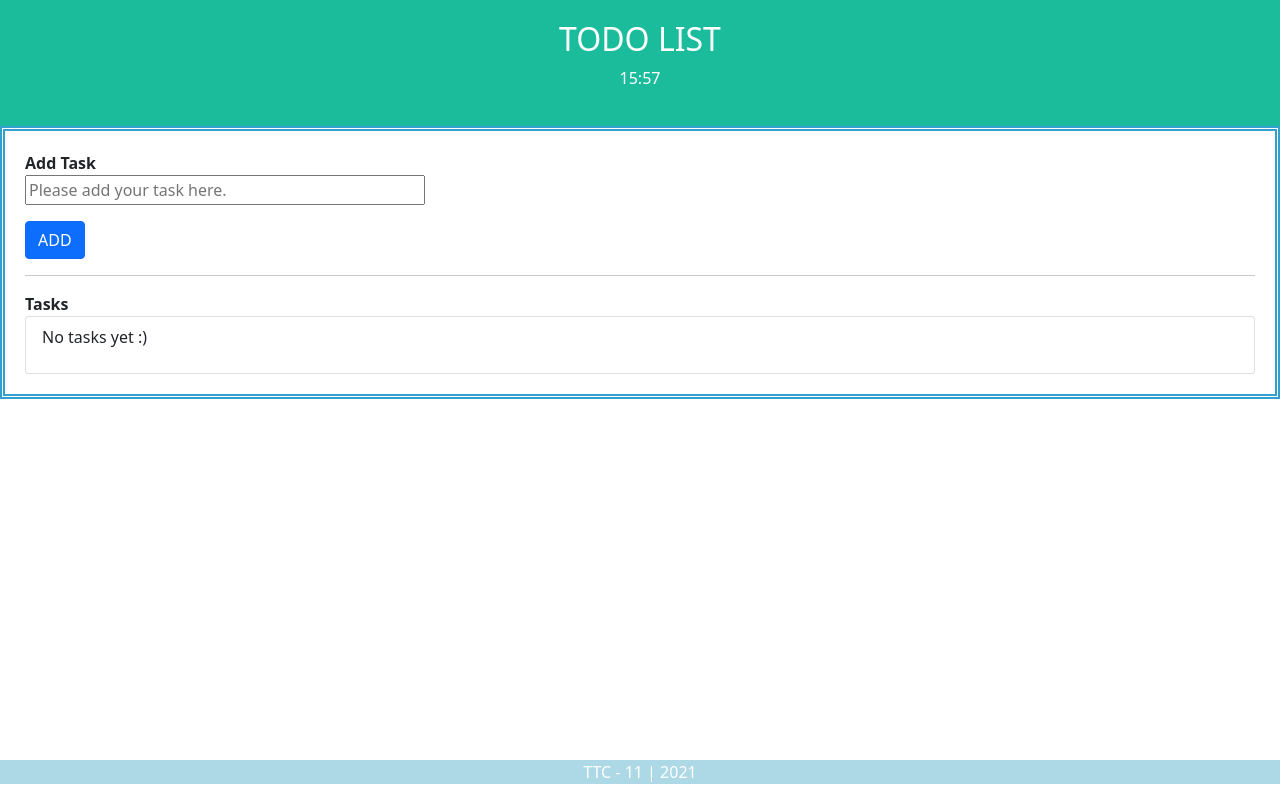
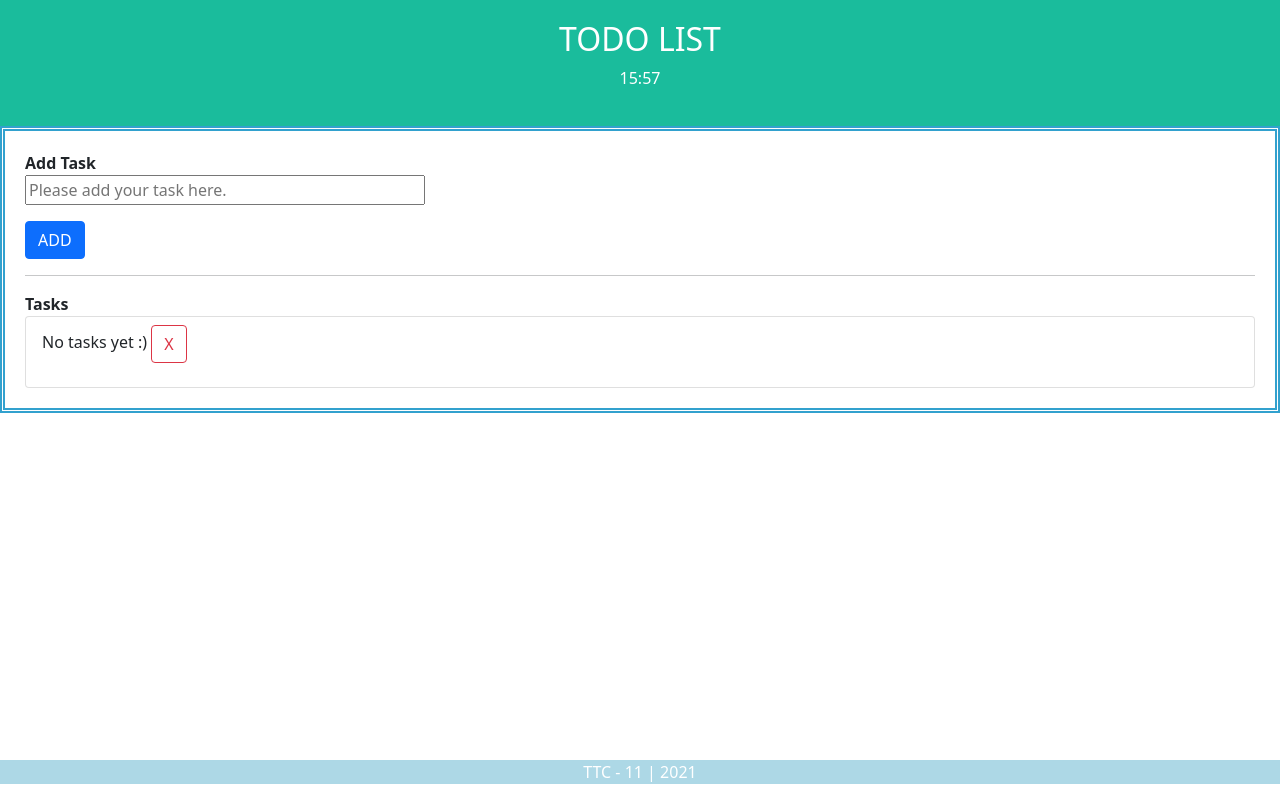
Before and after one commit to NajlaBH/ngtodolist, an Angular app: page / in a window 1280 px wide. Built offline with nearby package versions, Linux system fonts and the light colour scheme.

Commit message:
:wrench: Add the button DELETE.

```diff
--- a/src/app/cmainbox/cmainbox.component.html
+++ b/src/app/cmainbox/cmainbox.component.html
@@ -10,10 +10,10 @@
 	<div>
 	    <label><strong>Tasks</strong></label>
 	    <ul class="list-group">
-  		<!--li class="list-group-item" *ngFor="let task of taskList"; let idx = index; -->
-		<li class="list-group-item" *ngFor="let task of taskList" >
+  		<li class="list-group-item" *ngFor="let task of taskList" let idx = index>
+		<!--li class="list-group-item" *ngFor="let task of taskList"-->
 			<p style="padding-right:60px;"> {{ task  }}
-			<!--button style="align:right;" type="button" class="btn btn-outline-danger" (click)="deleteTask(idx)">X</button-->
+			<button style="align:right;" type="button" class="btn btn-outline-danger" (click)="deleteTask(idx)">X</button>
 			</p>
 		</li>
 	     </ul>
--- a/src/app/cmainbox/cmainbox.component.ts
+++ b/src/app/cmainbox/cmainbox.component.ts
@@ -15,7 +15,7 @@ export class CmainboxComponent implements OnInit {
   //Get the task list
   taskList:string[]=['No tasks yet :)'];
   //Get the task index
-  //idx:number=1;
+  idx:number=0;
 
 
 
@@ -49,8 +49,8 @@ export class CmainboxComponent implements OnInit {
   }
 
   //Delete task
-  //deleteTask(index:number) {
-  //      this.taskList.splice(index, 1);
-  //  }
+  deleteTask(indx:number) {
+        this.taskList.splice(indx, 1);
+  }
 
 }
```
